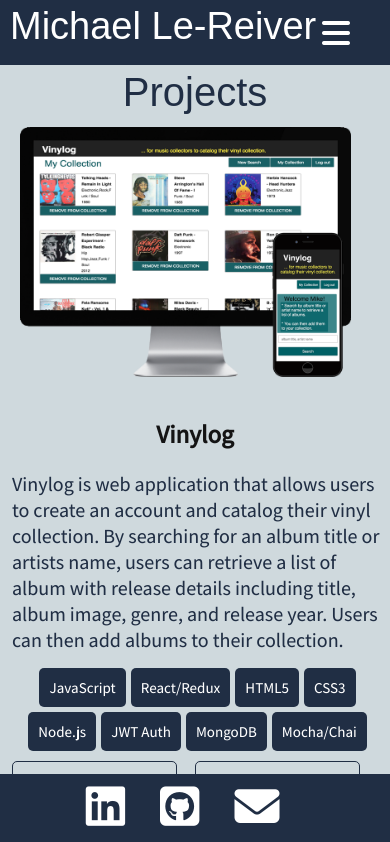
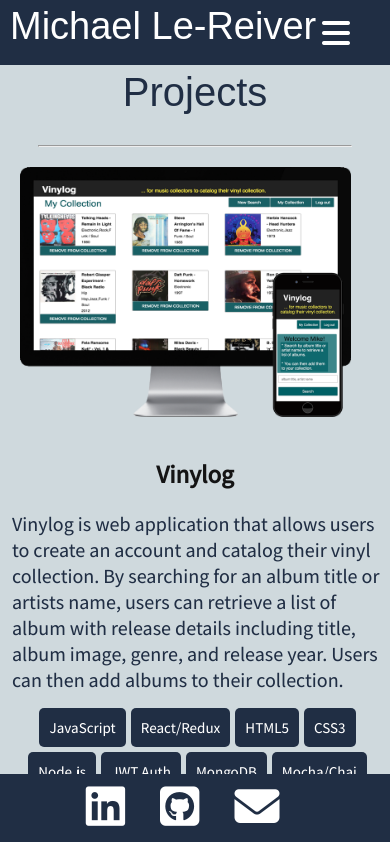
Before and after one commit to LeReiver/new-portfolio, a React (Create React App) app: page /projects in a window 390 px wide. Shown: the top 842 px of the page. Built offline with nearby package versions, Linux system fonts and the light colour scheme; a web font is replaced by a local one.

Commit message:
adjusted css

```diff
--- a/package.json
+++ b/package.json
@@ -10,7 +10,7 @@
     "react-responsive-navbar": "^1.0.11",
     "react-router": "^4.3.1",
     "react-router-dom": "^4.3.1",
-    "react-scripts": "1.1.4",
+    "react-scripts": "^1.1.5",
     "save": "^2.3.2"
   },
   "scripts": {
--- a/src/components/projects/projects.css
+++ b/src/components/projects/projects.css
@@ -171,7 +171,6 @@ button {
   clear: right;
 }
 
-
 @media only screen and (max-width: 1024px) {
 
   .project-image img {
@@ -252,7 +251,7 @@ button {
 
 @media only screen and (max-width: 600px) {
 
-  .project-block, hr {
+  .project-block {
     margin: -80px auto 70px auto;
   }
 
@@ -303,7 +302,7 @@ button {
 
 }
 
-@media only screen and (max-width: 460px) {
+@media only screen and (max-width: 480px) {
 
   h2 {
     font-size: 25px;
```
Also changed, not shown: 1 other file (tests, documents, lock files or other folders).
